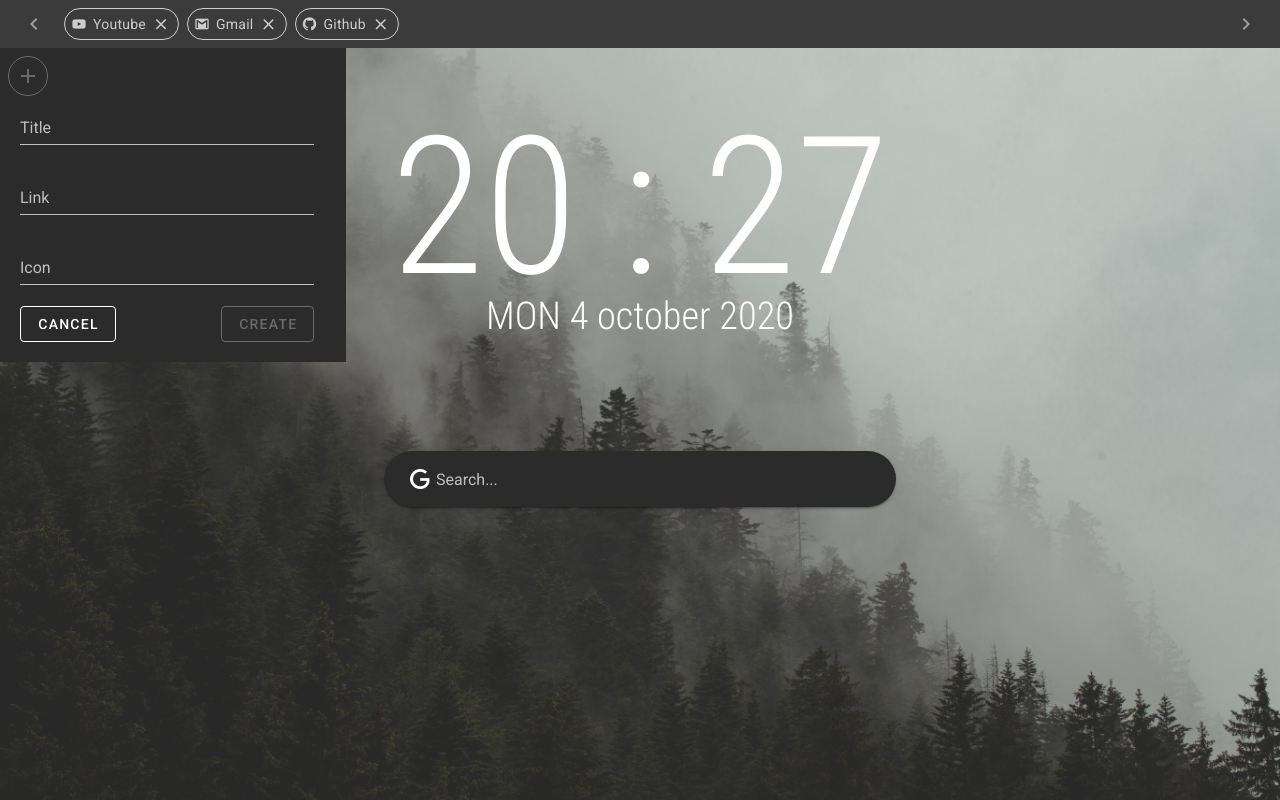
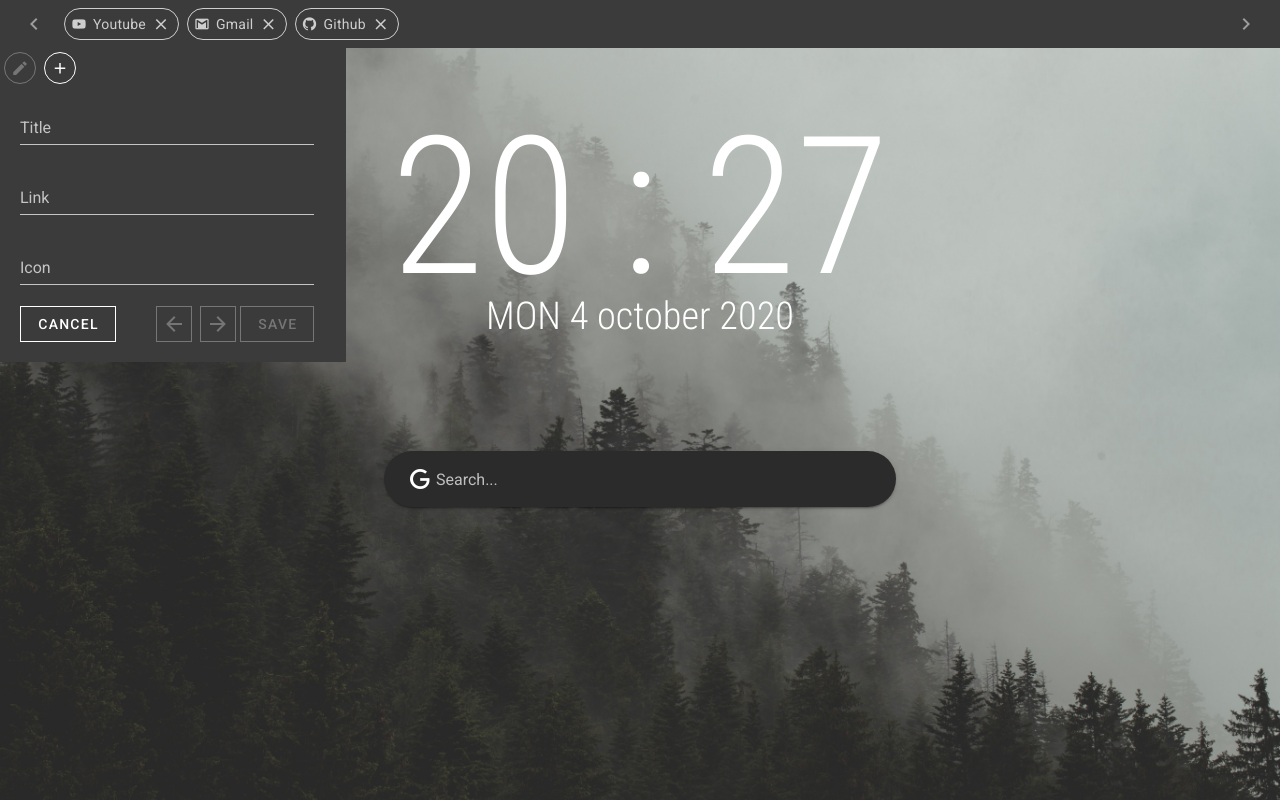
Before and after one commit to aniteicristi/home-screener, a Vue app: page / in a window 1280 px wide. Both pictures are taken after a click on the button 28 px from the left and 76 px from the top of the page. Built offline with nearby package versions, Linux system fonts and the light colour scheme.

Commit message:
Implemented editing links and reordering arrows

```diff
--- a/src/components/quickLinks.vue
+++ b/src/components/quickLinks.vue
@@ -4,15 +4,21 @@
       <v-slide-group class="px-2 py-1" show-arrows="always" ref="chipGroup">
         <v-slide-item v-for="item in quicklinks" :key="item.id">
           <v-chip
-            :href="item.link"
-            :draggable="editing == true"
+            :href="editing == false ? item.link : undefined"
             :close="editing == true"
             @click:close="deleteLink(item.id)"
             class="mx-1 my-1 body-2"
-            color="#cecece"
+            :color="
+              selectedLink != null &&
+              selectedLink.id == item.id &&
+              editing == true
+                ? 'primary'
+                : '#cecece'
+            "
             close-icon="mdi-close"
             outlined
             link
+            @click="selectLink(item.id)"
           >
             <v-icon left small>{{ item.icon }}</v-icon>
             {{ item.title }}
@@ -22,47 +28,64 @@
     </v-sheet>
     <div class="toolbar">
       <v-btn
-        class="ma-2"
+        class="ma-1"
         outlined
-        small
+        x-small
         fab
         color="#FFFFFF"
         :disabled="editing == true"
         @click="toggleEditing()"
       >
+        <v-icon>mdi-pencil</v-icon>
+      </v-btn>
+      <v-btn
+        class="ma-1"
+        outlined
+        x-small
+        fab
+        color="#FFFFFF"
+        :disabled="creating == true"
+        @click="toggleCreating()"
+      >
         <v-icon>mdi-plus</v-icon>
       </v-btn>
     </div>
     <v-expand-transition>
-      <v-sheet class="new-link-sheet" v-if="editing == true" color="secondary">
+      <v-sheet
+        class="new-link-sheet"
+        v-if="editing == true || creating == true"
+        color="accent"
+      >
         <div
           class="d-flex flex-column justify-center align-start mt-12 mb-5 mx-5"
         >
           <v-text-field
             class="form"
-            v-model="newTitle"
+            v-model="selectedLink.title"
             color="primary"
             label="Title"
             required
           ></v-text-field>
           <v-text-field
             class="form"
-            v-model="newLink"
+            v-model="selectedLink.link"
             color="primary"
             label="Link"
             required
           ></v-text-field>
           <v-text-field
             class="form"
-            v-model="newIcon"
+            v-model="selectedLink.icon"
             color="primary"
             label="Icon"
           ></v-text-field>
           <div class="form d-flex justify-space-between">
-            <v-btn outlined color="#FFFFFF" @click="resetForm()">
+            <v-btn tile outlined color="#FFFFFF" @click="resetForm()">
               Cancel
             </v-btn>
             <v-btn
+              tile
+              v-if="creating == true"
               outlined
               color="primary"
               :disabled="!formIsValid"
@@ -70,6 +93,41 @@
             >
               Create
             </v-btn>
+            <div class="d-flex align-center" v-if="editing == true">
+              <v-btn
+                tile
+                class="mx-1"
+                outlined
+                icon
+                color="primary"
+                :disabled="!selecting || selectedLink.id == 0"
+                @click="shiftLinkLeft()"
+              >
+                <v-icon>mdi-arrow-left</v-icon>
+              </v-btn>
+              <v-btn
+                tile
+                class="mx-1"
+                outlined
+                icon
+                color="primary"
+                :disabled="
+                  !selecting || selectedLink.id == quicklinks.length - 1
+                "
+                @click="shiftLinkRight()"
+              >
+                <v-icon>mdi-arrow-right</v-icon>
+              </v-btn>
+              <v-btn
+                outlined
+                tile
+                color="primary"
+                :disabled="!formIsValid"
+                @click="editLink()"
+              >
+                Save
+              </v-btn>
+            </div>
           </div>
         </div>
       </v-sheet>
@@ -81,10 +139,16 @@
 export default {
   data: () => ({
     editing: false,
+    creating: false,
+    selecting: false,
     quicklinks: [],
-    newLink: "",
-    newTitle: "",
-    newIcon: "",
+    selectedLink: null,
+    defaultSelectedLink: {
+      id: -1,
+      title: "",
+      link: "",
+      icon: ""
+    },
     defaultLinks: [
       {
         id: 0,
@@ -117,13 +181,14 @@ export default {
     } else {
       this.quicklinks = this.defaultLinks;
     }
+    this.selectedLink = this.defaultSelectedLink;
   },
   beforeDestroy() {
     localStorage.setItem("links", JSON.stringify(this.quicklinks));
   },
   watch: {
     quicklinks(newList) {
-      localStorage.setItem("links", JSON.stringify(newList));
+      this.localStoreLinks(newList);
     }
   },
   methods: {
@@ -132,32 +197,88 @@ export default {
       for (let i = id; i < this.quicklinks.length; ++i) {
         this.quicklinks[i].id--;
       }
+      if (id == this.selectedLink.id) {
+        this.selecting = false;
+        this.selectedLink = this.defaultSelectedLink;
+      }
     },
     addLink: function() {
-      if (this.newIcon == "") this.newIcon = "mdi-link-variant";
+      if (this.selectedLink.icon == "")
+        this.selectedLink.icon = "mdi-link-variant";
       let newLink = {
         id: this.quicklinks.length,
-        title: this.newTitle,
-        link: this.newLink,
-        icon: this.newIcon
+        title: this.selectedLink.title,
+        link: this.selectedLink.link,
+        icon: this.selectedLink.icon
       };
       this.quicklinks.push(newLink);
       this.resetForm();
     },
+    editLink: function() {
+      if (this.selectedLink.icon == "")
+        this.selectedLink.icon = "mdi-link-variant";
+      this.quicklinks[this.selectedLink.id] = this.selectedLink;
+      this.localStoreLinks(this.quicklinks);
+      this.resetForm();
+    },
+    selectLink: function(id) {
+      this.selectedLink = {
+        id: this.quicklinks[id].id,
+        title: this.quicklinks[id].title,
+        link: this.quicklinks[id].link,
+        icon: this.quicklinks[id].icon
+      };
+      this.selecting = true;
+    },
+    shiftLinkRight: function() {
+      if (this.selecting == true) {
+        let aux = this.quicklinks[this.selectedLink.id];
+        // eslint-disable-next-line prettier/prettier
+        this.quicklinks[this.selectedLink.id] = this.quicklinks[ this.selectedLink.id + 1 ];
+        this.quicklinks[this.selectedLink.id + 1] = aux;
+        this.quicklinks[this.selectedLink.id].id--;
+        this.quicklinks[this.selectedLink.id + 1].id++;
+        this.selectLink(this.selectedLink.id + 1);
+        this.localStoreLinks(this.quicklinks);
+      }
+    },
+    shiftLinkLeft: function() {
+      if (this.selecting == true) {
+        let aux = this.quicklinks[this.selectedLink.id];
+        // eslint-disable-next-line prettier/prettier
+        this.quicklinks[this.selectedLink.id] = this.quicklinks[ this.selectedLink.id - 1 ];
+        this.quicklinks[this.selectedLink.id - 1] = aux;
+        this.quicklinks[this.selectedLink.id].id++;
+        this.quicklinks[this.selectedLink.id - 1].id--;
+        this.selectLink(this.selectedLink.id - 1);
+        this.localStoreLinks(this.quicklinks);
+      }
+    },
     resetForm: function() {
-      this.newLink = "";
-      this.newTitle = "";
-      this.newIcon = "";
-      this.toggleEditing();
+      this.selectedLink = this.defaultSelectedLink;
+      this.editing = false;
+      this.creating = false;
+      this.selecting = false;
+      this.$refs.chipGroup.scrollOffset = 0;
     },
     toggleEditing: function() {
       this.editing = !this.editing;
       this.$refs.chipGroup.scrollOffset = 0;
+      this.creating = false;
+    },
+    toggleCreating: function() {
+      this.selectedLink = this.defaultSelectedLink;
+      this.creating = !this.creating;
+      this.$refs.chipGroup.scrollOffset = 0;
+      this.editing = false;
+    },
+    localStoreLinks: function(newList) {
+      localStorage.setItem("links", JSON.stringify(newList));
     }
   },
   computed: {
     formIsValid() {
-      return this.newTitle && this.newLink;
+      return this.selectedLink.title && this.selectedLink.link;
     }
   }
 };
```
